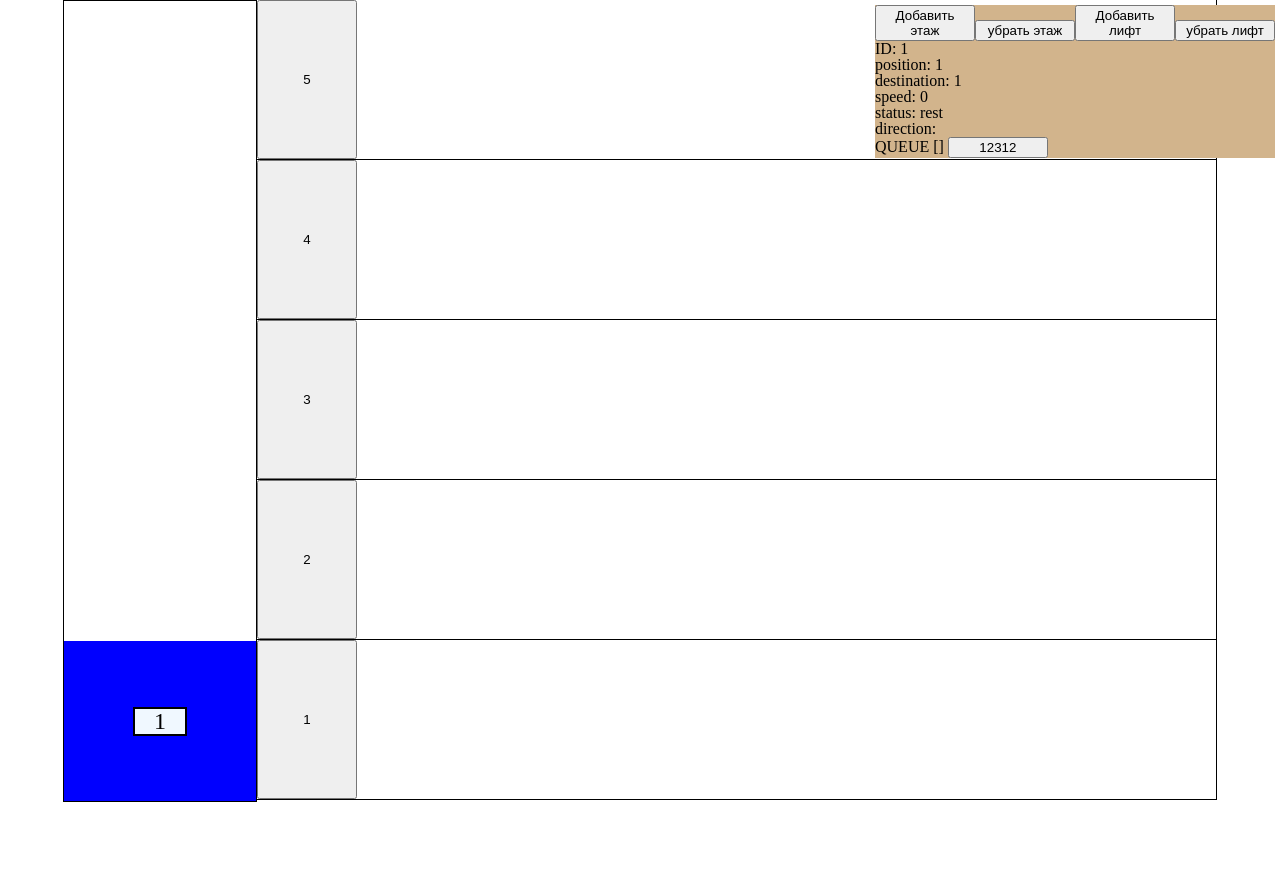
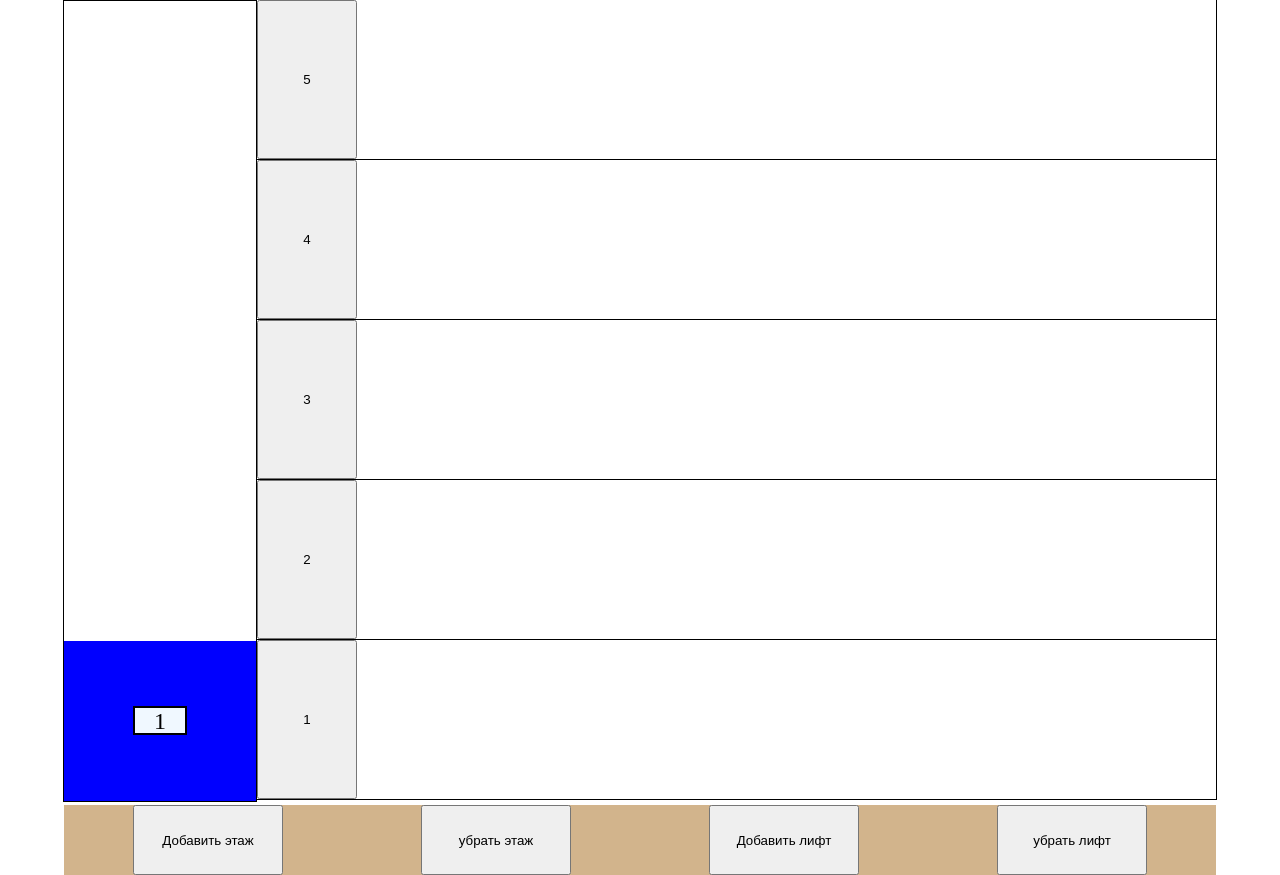
Before and after one commit to Feralbot/elevator-test-task, a Vue app: page / in a window 1280 px wide. Before the commit the page ends 802 px from the top, so only its background shows below. Built offline with nearby package versions, Linux system fonts and the light colour scheme.

Commit message:
elevator height scale up from floors count

```diff
--- a/src/App.vue
+++ b/src/App.vue
@@ -3,11 +3,25 @@
     <elevatorComponent />
     <floorComponent />
     <div class="commandPannel">
-      <button @click="scaleStore.increaseFloor">Добавить этаж</button>
-      <button @click="scaleStore.decreaseFloor">убрать этаж</button>
-      <button @click="scaleStore.increaseElevators">Добавить лифт</button>
-      <button @click="scaleStore.decreaseElevators">убрать лифт</button>
-      <div
+      <button class="commandPannel--button" @click="scaleStore.increaseFloor">
+        Добавить этаж
+      </button>
+      <button class="commandPannel--button" @click="scaleStore.decreaseFloor">
+        убрать этаж
+      </button>
+      <button
+        class="commandPannel--button"
+        @click="scaleStore.increaseElevators"
+      >
+        Добавить лифт
+      </button>
+      <button
+        class="commandPannel--button"
+        @click="scaleStore.decreaseElevators"
+      >
+        убрать лифт
+      </button>
+      <!-- <div
         class="stats"
         v-for="elevator in scaleStore.elevators"
         :key="elevator"
@@ -19,10 +33,7 @@
         <div class="status">status: {{ elevator.status }}</div>
         <div class="direction">direction: {{ elevator.direction }}</div>
       </div>
-      QUEUE {{ liftingSystemLogic.floorsQueue }}
-      <button @click="elevatorStore.startQueue(scaleStore.elevators[0])">
-        12312
-      </button>
+      QUEUE {{ liftingSystemLogic.floorsQueue }} -->
     </div>
   </main>
 </template>
@@ -35,9 +46,9 @@
 
 // [ ]- Хранение информации о позиционировании и анимации лифта в модуле состояния  //  перенести
 // [!!]- Трудночитаемая история коммитов (дублирования, не совсем понятные месседжи) // Коммитить важные вещи, конкретнее описывать коммиты
-// [Х?]- Неочевидная смена статусов (разные статусы выставляются в компоненте и модуле состояния, некоторые напрямую, некоторые через функцию)
+// [ ]- Неочевидная смена статусов (разные статусы выставляются в компоненте и модуле состояния, некоторые напрямую, некоторые через функцию)
 //       //Вынес состояния лифта в отдельный стор, стало чуть лучше, но не идеально, по сути, они также задаются через разные функции в разных компонентах.
-// [X?]- Не сохраняется очередь этажей при перезагрузке страницы // Пофиксил, но костыльно, через SetTimeout ({..},1).
+// [ ]- Не сохраняется очередь этажей при перезагрузке страницы // Пофиксил, но костыльно, через SetTimeout ({..},1).
 //       Состояние inProgress сохраняется при перезагрузке страницы, из за watcher'а на currentFloor.
 //       Пробовал разные варианты, выбраный оказался лучшим на текущий момент.
 
--- a/src/components/elevator.vue
+++ b/src/components/elevator.vue
@@ -11,18 +11,20 @@
       :style="[
         elevatorStore.moveElevator(elevator),
         elevatorStore.smoothElevate(elevator),
+        scaleStore.elevatorHeight,
+        scaleStore.elevatorTop,
       ]"
     >
       <div class="elevator-cabine-table">
         <div class="elevator-cabine-table-text"></div>
         {{ elevator.direction }}
-        {{ elevator.position }}
+        {{ elevator.destination }}
       </div>
     </div>
   </div>
 </template>
 <script setup>
-import { onMounted, ref, watch } from "vue";
+import { onMounted } from "vue";
 import { useElevatorStore } from "../stores/elevatorStore";
 import { useScaleStore } from "../stores/scaleStore";
 const elevatorStore = useElevatorStore();
--- a/src/components/floor.vue
+++ b/src/components/floor.vue
@@ -1,7 +1,18 @@
 <template>
   <div class="floors">
-    <div class="floor" v-for="floor in scaleStore.floors" :key="floor">
-      <button class="floor-btn" @click="liftingSystemLogic.addToQueue(floor)">
+    <div
+      class="floor"
+      id="floor"
+      v-for="floor in scaleStore.floors"
+      :key="floor"
+    >
+      <button
+        class="floor-btn"
+        @click="liftingSystemLogic.addToQueue(floor)"
+        :class="{
+          'floor-btn__waiting': liftingSystemLogic.floorsQueue.includes(floor),
+        }"
+      >
         {{ floor }}
       </button>
     </div>
--- a/src/stores/elevatorStore.js
+++ b/src/stores/elevatorStore.js
@@ -1,5 +1,4 @@
 import { defineStore } from "pinia";
-import { ref, reactive, watch } from "vue";
 import { useLiftingSystemLogicStore } from "./liftingSystemLogicStore";
 import { useScaleStore } from "./scaleStore";
 
@@ -9,7 +8,9 @@ export const useElevatorStore = defineStore("elevatorStore", () => {
 
   //
   const moveElevator = (elevator) => {
-    return `transform: translateY(${-(elevator.destination - 1) * 160}px)`;
+    return `transform: translateY(${
+      (-(elevator.destination - 1) * 800) / scaleStore.floors
+    }px)`;
   };
   const smoothElevate = (elevator) => {
     return `transition: transform ${elevator.speed}s`;
@@ -53,10 +54,7 @@ export const useElevatorStore = defineStore("elevatorStore", () => {
     changeDestination(elevator, queue);
     changeSpeed(elevator);
     changeDirection(elevator);
-    // moveElevator(elevator);
-    // smoothElevate(elevator);
-    // elevator.status = "inProgress";
-    setInProgress(elevator);
+     setInProgress(elevator);
     //
     document.getElementById(elevator.id).ontransitionend = () => {
       changePosition(elevator);
--- a/src/stores/liftingSystemLogicStore.js
+++ b/src/stores/liftingSystemLogicStore.js
@@ -1,5 +1,5 @@
 import { defineStore } from "pinia";
-import { ref, reactive, watch } from "vue";
+import { ref, watch } from "vue";
 import { useElevatorStore } from "./elevatorStore";
 import { useScaleStore } from "./scaleStore";
 export const useLiftingSystemLogicStore = defineStore(
@@ -19,7 +19,9 @@ export const useLiftingSystemLogicStore = defineStore(
       }
     };
     const addToQueue = (floor) => {
+      if (!floorsQueue.value.includes(floor)) {
         floorsQueue.value.push(floor);
+      }
     };
 
     const elevateDelivered = () => {
@@ -28,13 +30,11 @@ export const useLiftingSystemLogicStore = defineStore(
 
     watch(
       floorsQueue.value,
-      (newValue, oldvalue) => {
-        //console.log(newValue, oldvalue);
-        //  console.log(floorsQueue.value[floorsQueue.value.length - 1]);
-        //  console.log(newValue[newValue.length - 1]);
-        // console.log(scaleStore.elevators[e]);
+      () => {
+        let lastQueue = floorsQueue.value[floorsQueue.value.length - 1];
+
         // for (let e = 0; e < scaleStore.elevators.length; e++) {
-
+        if (lastQueue == floorsQueue.value[floorsQueue.value.length - 1]) {
           for (let q = 0; q < floorsQueue.value.length; q++) {
             let e = q;
             //console.log(floorsQueue.value[q]);
@@ -44,15 +44,17 @@ export const useLiftingSystemLogicStore = defineStore(
                   scaleStore.elevators[e],
                   floorsQueue.value[q]
                 );
+
+              console.log(
+                "лифт " +
+                  scaleStore.elevators[e].id +
+                  " Отправился выполнять запрос на " +
+                  floorsQueue.value[q] +
+                  " этаж"
+              );
               e++;
             }
-          //   console.log(
-          //     "лифт " +
-          //       scaleStore.elevators[e].id +
-          //       " Отправился выполнять запрос на " +
-          //       floorsQueue.value[q] +
-          //       " этаж"
-          //   );
+          }
           // }
         }
 
--- a/src/stores/scaleStore.js
+++ b/src/stores/scaleStore.js
@@ -1,5 +1,5 @@
 import { defineStore } from "pinia";
-import { ref, watch } from "vue";
+import { ref, watch, computed } from "vue";
 import { useElevatorStore } from "./elevatorStore";
 
 export const useScaleStore = defineStore("scaleStore", () => {
@@ -57,6 +57,12 @@ export const useScaleStore = defineStore("scaleStore", () => {
       floors.value = JSON.parse(FloorsAmmountData);
     }
   };
+  const elevatorHeight = computed(() => {
+    return `height: ${799 / floors.value}px`;
+  });
+  const elevatorTop = computed(() => {
+    return `top: ${800 - 800 / floors.value}px`;
+  });
   watch(floors, () => {
     //setScalingDatatoLocalStorage();
   });
@@ -69,9 +75,11 @@ export const useScaleStore = defineStore("scaleStore", () => {
   );
   return {
     floors,
+    elevators,
+    elevatorHeight,
+    elevatorTop,
     increaseFloor,
     decreaseFloor,
-    elevators,
     increaseElevators,
     decreaseElevators,
     setScalingDatatoLocalStorage,
--- a/src/styles/main.css
+++ b/src/styles/main.css
@@ -1,3 +1,6 @@
+* {
+  margin: auto;
+}
 main {
   width: 100%;
   height: 100%;
@@ -15,7 +18,7 @@ main {
   background-color: blue;
   width: 100%;
   height: 160px;
-  top: 640px;
+  top: 800px;
   display: flex;
   justify-content: center;
   align-items: center;
@@ -57,8 +60,13 @@ hr {
   margin: 0;
 }
 .commandPannel {
+  position: absolute;
+  top: 805px;
+  width: 90%;
   background-color: tan;
-  position: absolute;
-  top: 5px;
-  right: 5px;
+  display: flex;
 }
+.commandPannel--button{
+  height: 70px;
+  width: 150px;
+}
```
Lines whose indentation alone changed are shown as unchanged.
